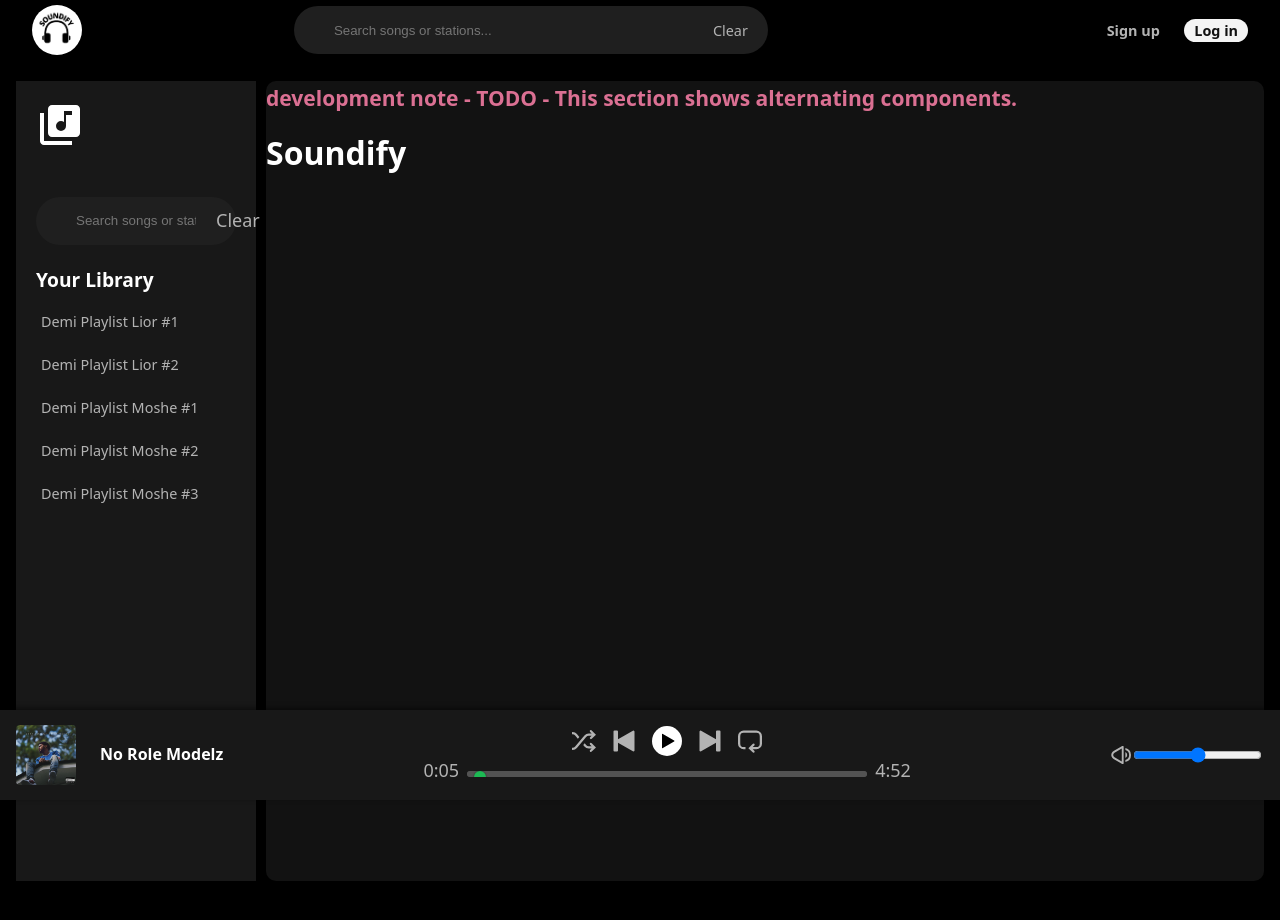
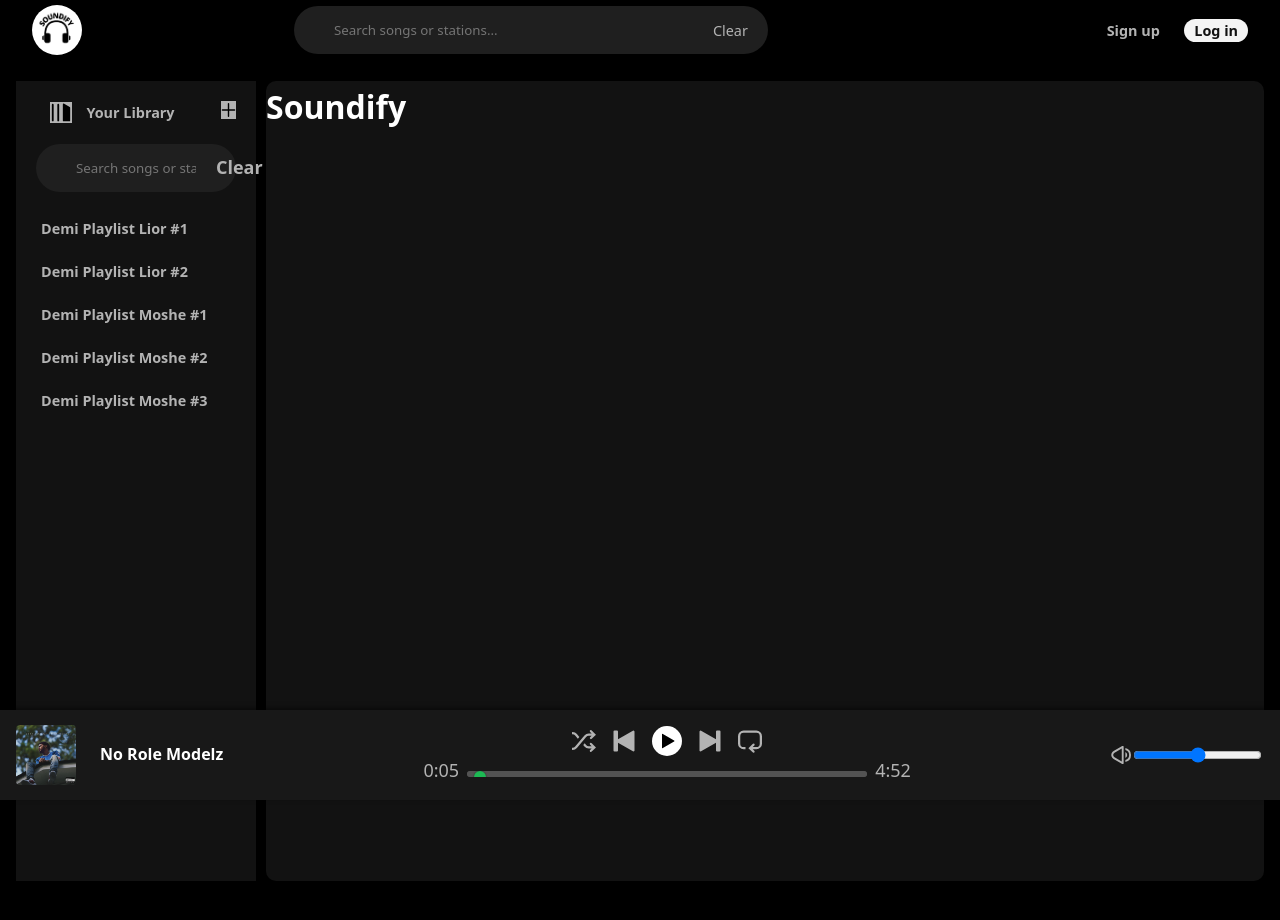
Before and after one commit to noalesh/soundify, a React (Vite) app: page /home in a window 1280 px wide. Shown: the top 920 px of the page. Built offline with nearby package versions, Linux system fonts and the light colour scheme; no server answers.

Commit message:
added StationAdd page, changed the logo section in SideBar and its styling to use scss variables and icons.

```diff
--- a/src/RootCmp.jsx
+++ b/src/RootCmp.jsx
@@ -5,8 +5,7 @@
 import { StationIndex } from "./pages/StationIndex.jsx";
 import { SongDetails } from "./pages/SongDetails";
 import { UserDetails } from "./pages/UserDetails";
-import { AppHeader } from "./cmps/AppHeader";
-import { AppFooter } from "./cmps/AppFooter.jsx";
+import { StationAdd } from "./pages/StationAdd.jsx";
 import { UserMsg } from "./cmps/UserMsg.jsx";
 import { LoginSignup } from "./pages/LoginSignup.jsx";
 import { Login } from "./pages/Login.jsx";
@@ -23,6 +22,7 @@
           <Route path="/" element={<StationIndex />}>
             <Route path="home" element={<HomePage />} />
             <Route path="station/:id" element={<StationDetails />} />
+            <Route path="newStation" element={<StationAdd />} />
             <Route path="song/:songId" element={<SongDetails />} />
             <Route path="user/:id" element={<UserDetails />} />
           </Route>
--- a/src/assets/styles/basics/_base.scss
+++ b/src/assets/styles/basics/_base.scss
@@ -1,5 +1,7 @@
 * {
     box-sizing: border-box;
+    font-family: system-ui, -apple-system, BlinkMacSystemFont, 'Segoe UI', Roboto, Oxygen, Ubuntu, Cantarell, 'Open Sans', 'Helvetica Neue', sans-serif;
+
 }
 
 html {
@@ -11,7 +13,6 @@
     background-color: $main-backgroud-color;
     max-width: 3000px;
     margin: 0 auto;
-    font-family: system-ui, -apple-system, BlinkMacSystemFont, 'Segoe UI', Roboto, Oxygen, Ubuntu, Cantarell, 'Open Sans', 'Helvetica Neue', sans-serif;
     font-size: rem(18px);
 }
 
--- a/src/assets/styles/cmps/SideBar.scss
+++ b/src/assets/styles/cmps/SideBar.scss
@@ -1,26 +1,61 @@
-$background-color: #181818;
-$text-color: #fff;
-$hover-bg-color: #282828;
-$active-color: #fff;
-$inactive-color: #b3b3b3;
+$hover-bg-color: $hover-dark;
+$inactive-color: $text-fill-color;
 
 .side-bar {
-    background-color: $background-color;
-    color: $text-color;
+    background-color: $icon-sidebar-background;
+    color: $bright-fill;
     width: 240px;
     height: 100vh;
     display: flex;
     flex-direction: column;
     padding: 20px;
     box-shadow: 2px 0 5px rgba(0, 0, 0, 0.5);
+    font-weight: bold;
 
     .logo-section {
         margin-bottom: 20px;
+        display: flex;
+        justify-content: space-between;
+        text-decoration: none;
 
-        .side-bar-logo {
+        .bright-hover:hover {
+            color: $bright-fill;
+        }
+
+        .library-title {
+            display: flex;
             width: 100%;
-            height: auto;
-            object-fit: contain;
+            align-items: center;
+            gap: 1em;
+            font-size: 0.8em;
+            color: $text-fill-color;
+            margin-left: 1em;
+            text-decoration: none;
+
+
+    }
+
+        img {
+            width: 1.5em;
+            height: 1.5em;
+            background-color: $text-fill-color;
+        }
+
+        .library-icon {
+            width: 1.5em;
+            height: 1.5em;
+            background-color: $text-fill-color;
+        }
+
+        h3 {
+            font-size: 13px;
+        }
+
+        .plus-sign {
+            width: 1em;
+            height: 1em;
+            background-color: $text-fill-color;
+
         }
     }
 
@@ -54,12 +89,12 @@
                     border-radius: 4px;
 
                     &:hover {
-                        color: $active-color;
+                        color: $bright-fill;
                         background-color: $hover-bg-color;
                     }
 
                     &.active {
-                        color: $active-color;
+                        color: $bright-fill;
                         background-color: $hover-bg-color;
                     }
                 }
@@ -67,9 +102,3 @@
         }
     }
 }
-
-.library-icon {
-    font-size: 3rem;
-    color: #fff;
-    margin-bottom: 20px;
-}
--- a/src/assets/styles/setup/_variables.scss
+++ b/src/assets/styles/setup/_variables.scss
@@ -14,6 +14,7 @@
 $icon-sidebar-background: #121212;
 $bright-icon-background: #f4f4f4;
 $bright-fill: #ffffff;
+$hover-dark: #282828;
 
 $gray1: #ddd;
 $gray2: #aaa;
--- a/src/cmps/SideBar.jsx
+++ b/src/cmps/SideBar.jsx
@@ -1,9 +1,8 @@
 import { useState, useEffect } from "react";
 import { NavLink } from "react-router-dom";
 import { SearchBar } from "../cmps/SearchBar";
-import { MdLibraryMusic } from "react-icons/md";
-import "@/assets/styles/cmps/SideBar.scss";
 import { stationService } from "../services/station/station.service.local";
+import { storageService } from "../services/async-storage.service";
 
 export function SideBar() {
   const [filterBy, setFilterBy] = useState("");
@@ -25,7 +24,17 @@
   return (
     <aside className="side-bar">
       <div className="logo-section">
-        <MdLibraryMusic className="library-icon" />
+        <NavLink className="library-title bright-hover" onClick={()=>(prompt("TODO - development note - clicking 'Your Library' should collapse the side bar."))}>
+          <img className="library-icon" src="/src/assets/imgs/Soundify-files/libraryIcon.svg" alt="library icon"/>
+          Your Library
+        </NavLink>
+        { /* TODO - the 'Your Library" link should cause the side bar to collapse.  */}
+        <NavLink to={`/newStation`}>
+          <img className="plus-sign bright-hover" src="/src/assets/imgs/Soundify-files/plusSign.svg" alt="plus sign"/>
+        { /* TODO - for now, the + sign redirects automatically to the StationEdit page to
+        allow a new station to be created, but clicking the + icon should open a dropdown menu
+         that allows the user to choose between adding a new station or folder.*/}
+         </NavLink>
       </div>
 
       <div className="search-section">
@@ -33,7 +42,6 @@
       </div>
 
       <div className="library-section">
-        <h3>Your Library</h3>
         <ul>
           {stations.map((station) => (
             <li key={station._id}>
--- /dev/null
+++ b/src/pages/StationAdd.jsx
@@ -0,0 +1,10 @@
+
+export function StationAdd() {
+
+    return (
+        <section className="station-add">
+            <h3 className="dev-comments">This is StationAdd page.</h3>
+            <h3 className="dev-comments">TODO... UNDER CONSTRUCTION.</h3>
+        </section>
+    )
+}
--- a/src/pages/StationIndex.jsx
+++ b/src/pages/StationIndex.jsx
@@ -58,7 +58,7 @@
         <div className="grid-item-1"><AppHeader /></div>
         <div className="grid-item-2"><SideBar /></div>
         <div className="grid-item-3">
-          <h3 className="dev-comments">development note - TODO - This section shows alternating components.</h3>
+         {/* <h3 className="dev-comments">development note - TODO - This section shows alternating components.</h3> */}
           <Outlet />
         </div>
         <div className="grid-item-4"><AppFooter /></div>
```
Also changed, not shown: src/assets/imgs/Soundify-files/libraryIcon.svg (added), src/assets/imgs/Soundify-files/plusSign.svg (added).
